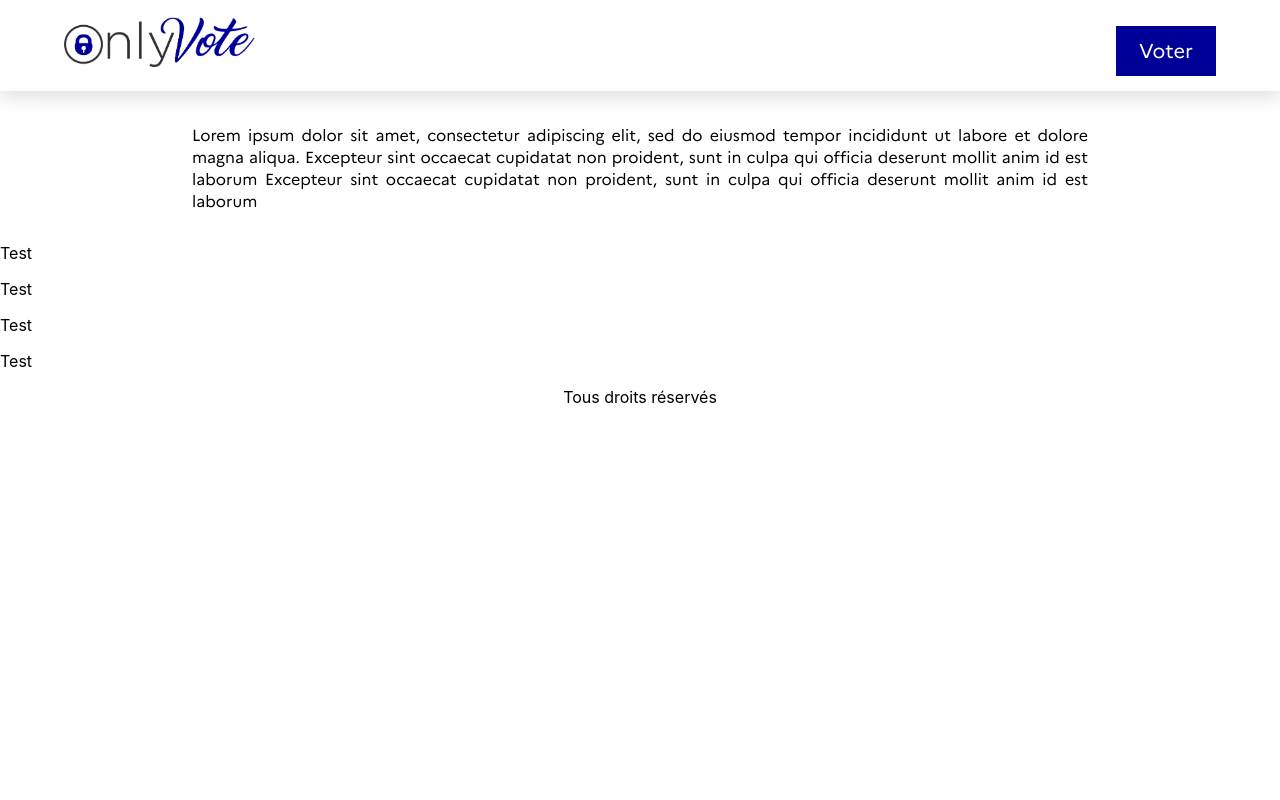
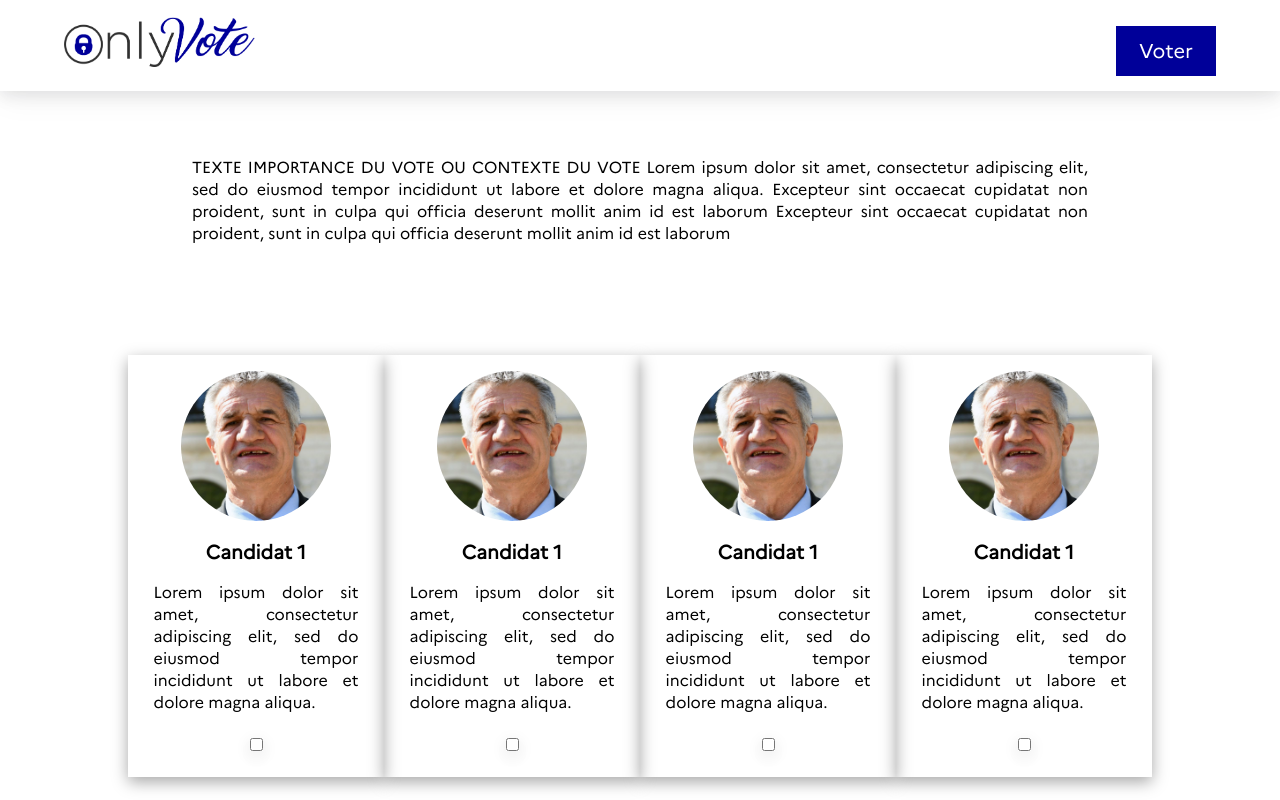
Before and after one commit to victorbillaud/OnlyVote, a React (Create React App) app: page /vote in a window 1280 px wide. Shown: the top 800 px of the page. Built offline with nearby package versions, Linux system fonts and the light colour scheme.

Commit message:
Avancement de la page vote

```diff
--- a/src/Components/Home/Home.jsx
+++ b/src/Components/Home/Home.jsx
@@ -14,20 +14,21 @@ function Home() {
             items: 5
         },
         desktop: {
-            breakpoint: {max: 3000, min: 1024},
+            breakpoint: {max: 3000, min: 1500},
             items: 3
         },
         tablet: {
-            breakpoint: {max: 1024, min: 464},
+            breakpoint: {max: 1500, min: 900},
             items: 2
         },
         mobile: {
-            breakpoint: {max: 464, min: 0},
+            breakpoint: {max: 900, min: 0},
             items: 1
         }
     }
 
     return (
+
             <Carousel responsive={responsive}>
                 <HomeCards/>
                 <HomeCards/>
--- a/src/Components/HomeCards/HomeCards.css
+++ b/src/Components/HomeCards/HomeCards.css
@@ -1,10 +1,12 @@
 .CardContainer{
     display : block;
-    width : 70%;
-    margin: 0 auto;
+    width : 60%;
+    min-width: 50%;
+    margin: 1em auto;
     margin-top: 15%;
     box-shadow: rgba(0, 0, 0, 0.35) 0px 5px 15px;
-    height : 80%;
+    height : auto;
+    padding: 2em 0;
     overflow: hidden;
 }
 
@@ -24,10 +26,10 @@
 
 .CardExplain{
     font-family: var(--font-main);
-    font-size: small;
+    font-size: medium;
     text-align: justify;
     width : 80%;
-    height: 80%;
+    height: auto;
     margin: 1em auto;
-    margin-bottom: 5em;
+
 }
--- a/src/Components/HomeCards/HomeCards.jsx
+++ b/src/Components/HomeCards/HomeCards.jsx
@@ -8,7 +8,7 @@ function HomeCards() {
                 <img src={candidat}  class="CardPicture"  alt="Jean Lassalle le bg" width="150px" height="150px" />
             </div>
             <div class="CardTitle">Test container</div>
-            <div class="CardExplain">"Lorem ipsum dolor sit amet, consectetur adipiscing elit, sed do eiusmod tempor incididunt ut labore et dolore magna aliqua. Excepteur sint occaecat cupidatat non proident, sunt in culpa qui officia deserunt mollit anim id est laborum Excepteur sint occaecat cupidatat non proident, sunt in culpa qui officia deserunt mollit anim id est laborum</div>
+            <div class="CardExplain">Lorem ipsum dolor sit amet, consectetur adipiscing elit, sed do eiusmod tempor incididunt ut labore et dolore magna aliqua. Excepteur sint occaecat cupidatat non proident, sunt in culpa qui officia deserunt mollit anim id est laborum Excepteur sint occaecat cupidatat non proident, sunt in culpa qui officia deserunt mollit anim id est laborum </div>
         </div>
     );
 }
--- a/src/Components/Vote/Vote.css
+++ b/src/Components/Vote/Vote.css
@@ -1,8 +1,29 @@
+.VotePage{
+    margin-top: 5%;
+}
+
+
 .VoteIntro{
     width: 70%;
     font-family: var(--font-main);
     display: block;
-    margin : 2em auto;
+    margin : 0 auto;
     text-align: justify;
     font-size: medium;
 }
+
+.CandidateList{
+    width: 80%;
+    margin : 5em auto;
+    display: flex;
+    flex-wrap: wrap;
+}
+
+.cardtest{
+    margin : 2em;
+}
+
+.Checkbox{
+    margin: 1em auto;
+    text-align: center;
+}
--- a/src/Components/Vote/Vote.jsx
+++ b/src/Components/Vote/Vote.jsx
@@ -4,16 +4,22 @@ import VoteCards from "../VoteCards/VoteCards";
 
 function Vote() {
     return (
-        <div>
+        <div class="VotePage">
 
             <div class="VoteIntro">
-                <p>Lorem ipsum dolor sit amet, consectetur adipiscing elit, sed do eiusmod tempor incididunt ut labore et dolore magna aliqua. Excepteur sint occaecat cupidatat non proident, sunt in culpa qui officia deserunt mollit anim id est laborum Excepteur sint occaecat cupidatat non proident, sunt in culpa qui officia deserunt mollit anim id est laborum</p>
+                <p>TEXTE IMPORTANCE DU VOTE OU CONTEXTE DU VOTE Lorem ipsum dolor sit amet, consectetur adipiscing elit, sed do eiusmod tempor incididunt ut labore et dolore magna aliqua. Excepteur sint occaecat cupidatat non proident, sunt in culpa qui officia deserunt mollit anim id est laborum Excepteur sint occaecat cupidatat non proident, sunt in culpa qui officia deserunt mollit anim id est laborum</p>
             </div>
 
-            <VoteCards/>
-            <VoteCards/>
-            <VoteCards/>
-            <VoteCards/>
+            <div class="CandidateList">
+                <VoteCards/>
+                <VoteCards/>
+                <VoteCards/>
+                <VoteCards/>
+                <VoteCards/>
+                <VoteCards/>
+                <VoteCards/>
+                <VoteCards/>
+            </div>
 
         </div>
 
--- a/src/Components/VoteCards/VoteCards.css
+++ b/src/Components/VoteCards/VoteCards.css
@@ -0,0 +1,7 @@
+.VoteCardContainer{
+    display: block;
+    box-shadow: rgba(0, 0, 0, 0.35) 0px 5px 15px;
+    width: 25%;
+    margin : 2em auto;
+
+}
--- a/src/Components/VoteCards/VoteCards.jsx
+++ b/src/Components/VoteCards/VoteCards.jsx
@@ -1,9 +1,17 @@
 import './VoteCards.css'
+import candidat from '../../Assets/candidat.png';
 
 function VoteCards() {
+
     return (
-        <p>Test</p>
+
+        <div class="VoteCardContainer">
+            <img src={candidat} alt="Candidat 1 photo" class="CardPicture" width="150px" height="150px"/>
+            <div className="CardTitle">Candidat 1</div>
+            <div class="CardExplain">Lorem ipsum dolor sit amet, consectetur adipiscing elit, sed do eiusmod tempor incididunt ut labore et dolore magna aliqua.</div>
+            <div class="Checkbox"><input type="checkbox" /></div>
+        </div>
     );
-}
+};
 
 export default VoteCards;
```
Lines whose indentation alone changed are shown as unchanged.
